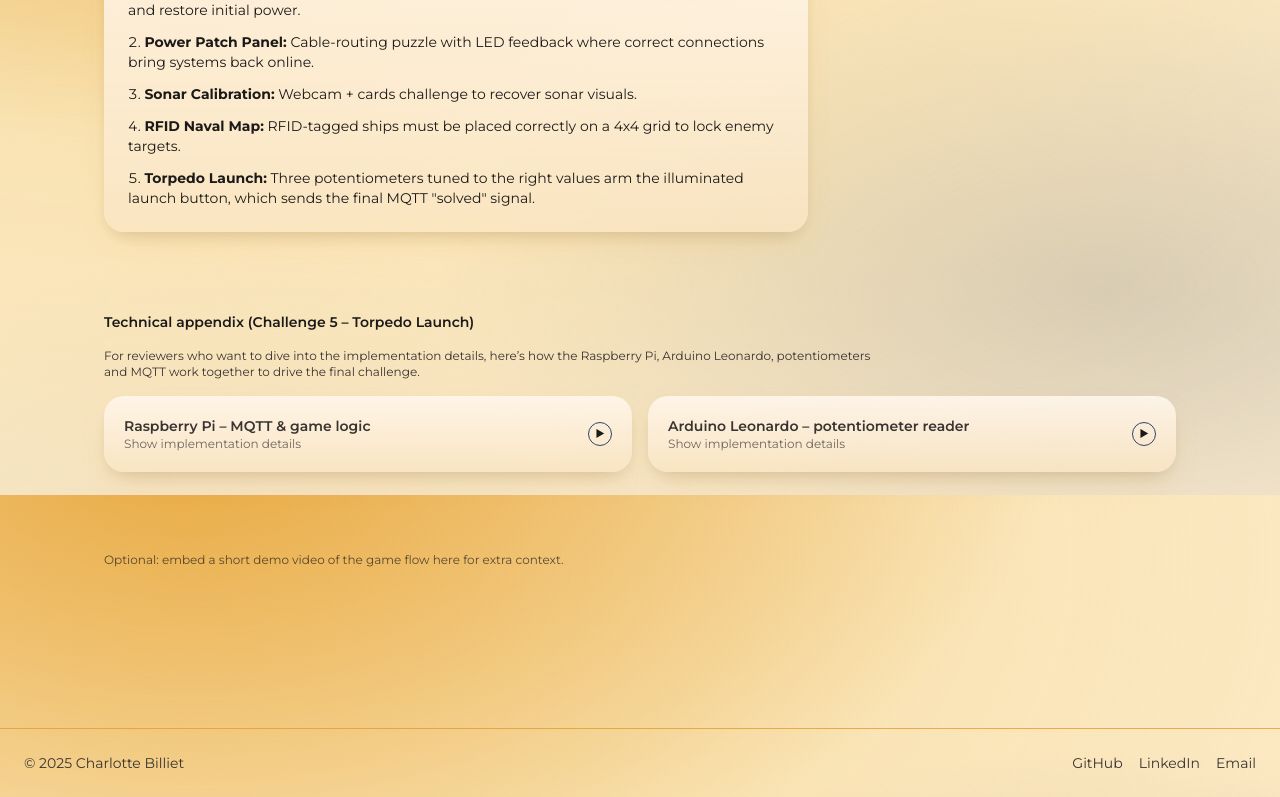
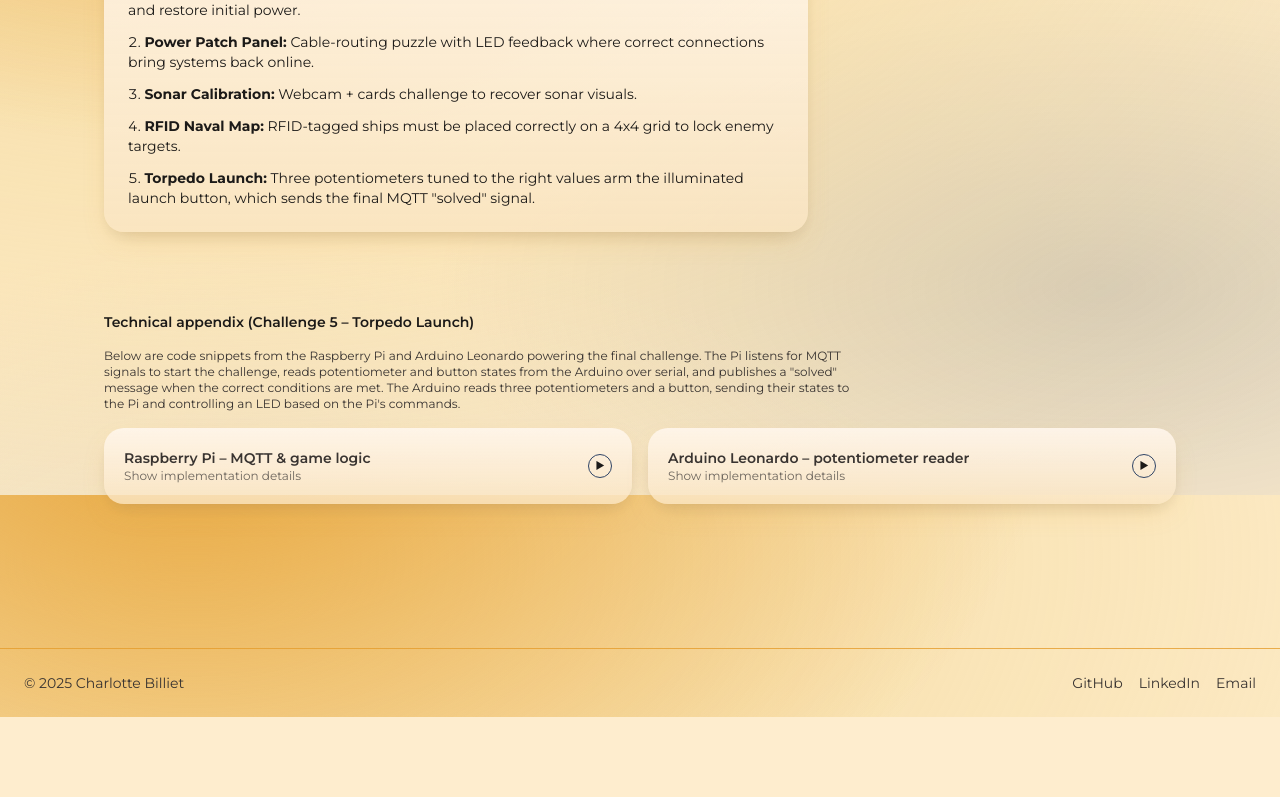
Before and after one commit to CharlotteB25/Portfolio, a Next.js app: page /projects/wot in a window 1280 px wide. Shown: the part 1905-2702 px from the top of the page. After the commit the page ends 2622 px from the top, so only its background shows below. Built offline with nearby package versions, Linux system fonts and the light colour scheme; a web font is replaced by a local one.

Commit message:
text edits

```diff
--- a/app/contact/page.tsx
+++ b/app/contact/page.tsx
@@ -5,7 +5,7 @@ export const metadata = {
 export default function ContactPage() {
   return (
     <section className="section py-12 space-y-10">
-      {/* Header (matches Projects/Home style) */}
+      {/* Header same on all major pages */}
       <div className="flex flex-col items-center text-center gap-4">
         <h1 className="title text-[clamp(2.25rem,6vw,3.5rem)] leading-tight text-ink-700">
           Let’s make something together.
@@ -55,15 +55,6 @@ export default function ContactPage() {
               GitHub
             </a>
           </div>
-
-          {/* Divider */}
-          <hr className="w-2/3 border-marigold/30" />
-
-          {/* Quote (well-known, clean) */}
-          <p className="text-sm text-pearl-900 italic">
-            "You can't use up creativity. The more you use, the more you have."
-            — Maya Angelou
-          </p>
         </div>
       </div>
     </section>
--- a/app/page.tsx
+++ b/app/page.tsx
@@ -13,7 +13,7 @@ export default function Home() {
   useEffect(() => {
     const interval = setInterval(
       () => setIndex((i) => (i + 1) % words.length),
-      2500
+      2500,
     );
     return () => clearInterval(interval);
   }, []);
@@ -165,10 +165,10 @@ export default function Home() {
                 i === 0
                   ? "lg:col-span-7"
                   : i === 1
-                  ? "lg:col-span-5"
-                  : i === 2
-                  ? "lg:col-span-5"
-                  : "lg:col-span-7"
+                    ? "lg:col-span-5"
+                    : i === 2
+                      ? "lg:col-span-5"
+                      : "lg:col-span-7"
               }
             >
               <div className="rounded-2xl overflow-hidden border-marigold">
@@ -303,6 +303,19 @@ export default function Home() {
                   <span className="absolute -left-4 top-1.5 h-2.5 w-2.5 rounded-full bg-marigold" />
                   <div className="text-sm">
                     <div className="font-semibold text-ink-700 mb-1">
+                      Content Creator • Leie Auto's
+                    </div>
+                    <div className="text-marigold">Dec 2025 - Present</div>
+                    <p className="text-ink-900 mt-1">
+                      Creating engaging social media content to enhance brand
+                      presence and connect with the audience.
+                    </p>
+                  </div>
+                </li>
+                <li className="relative">
+                  <span className="absolute -left-4 top-1.5 h-2.5 w-2.5 rounded-full bg-marigold" />
+                  <div className="text-sm">
+                    <div className="font-semibold text-ink-700 mb-1">
                       Web Development Intern • Dirty Roots (Ecommerce)
                     </div>
                     <div className="text-marigold">
@@ -343,19 +356,6 @@ export default function Home() {
                     </p>
                   </div>
                 </li>
-                <li className="relative">
-                  <span className="absolute -left-4 top-1.5 h-2.5 w-2.5 rounded-full bg-marigold" />
-                  <div className="text-sm">
-                    <div className="font-semibold text-ink-700 mb-1">
-                      Content Creator • Leie Auto's
-                    </div>
-                    <div className="text-marigold">Dec 2025 - Present</div>
-                    <p className="text-ink-900 mt-1">
-                      Creating engaging social media content to enhance brand
-                      presence and connect with the audience.
-                    </p>
-                  </div>
-                </li>
               </ol>
             </div>
           </div>
--- a/app/projects/hobbyhelper/page.tsx
+++ b/app/projects/hobbyhelper/page.tsx
@@ -122,7 +122,7 @@ export default function HobbyHelperDetail() {
               <a
                 href={EXPO_URL}
                 className={cx(
-                  "btn btn-primary inline-flex items-center rounded-xl px-4 py-2 text-sm font-semibold gap-2"
+                  "btn btn-primary inline-flex items-center rounded-xl px-4 py-2 text-sm font-semibold gap-2",
                 )}
               >
                 Open in Expo Go
@@ -323,8 +323,7 @@ export default function HobbyHelperDetail() {
       <footer className="section pb-24 text-xs opacity-70">
         <p>
           Built as my final bachelor project in Grafische &amp; Digitale Media –
-          New Media Development. I’m happy to walk through the research and
-          prototype live during a portfolio review.
+          New Media Development.
         </p>
       </footer>
     </main>
--- a/app/projects/wot/page.tsx
+++ b/app/projects/wot/page.tsx
@@ -2,11 +2,11 @@
 
 import React, { useEffect, useMemo, useRef, useState } from "react";
 
-// ------------ Utilities ------------
+// conditional class names helper
 const cx = (...classes: Array<string | false | undefined | null>) =>
   classes.filter(Boolean).join(" ");
 
-// ------------ CodeSnippet ------------
+// code snippet with copy button and label
 function CodeSnippet({
   code,
   language = "ts",
@@ -53,7 +53,7 @@ function CodeSnippet({
           onClick={copy}
           className={cx(
             "btn btn-primary rounded-xl px-3 py-1 text-xs font-semibold",
-            copied && "opacity-90"
+            copied && "opacity-90",
           )}
           aria-live="polite"
         >
@@ -70,7 +70,7 @@ function CodeSnippet({
   );
 }
 
-// ------------ Collapsible Code Wrapper ------------
+// collapsible code section with title and copyable code snippet inside
 function CollapsibleCode({
   title,
   code,
@@ -102,7 +102,7 @@ function CollapsibleCode({
         <span
           className={cx(
             "ml-3 inline-flex h-6 w-6 items-center justify-center rounded-full border border-blood text-[10px] transition-transform",
-            open ? "rotate-90" : ""
+            open ? "rotate-90" : "",
           )}
         >
           ▶
@@ -117,7 +117,7 @@ function CollapsibleCode({
   );
 }
 
-// ------------ Lightbox ------------
+// popup lightbox for images, want to edit to have them centered when clicked on
 function Lightbox({
   src,
   alt,
@@ -160,7 +160,7 @@ function Lightbox({
   );
 }
 
-// ------------ Gallery ------------
+// images with lightbox on click
 function Gallery({
   images,
 }: {
@@ -197,14 +197,14 @@ function Gallery({
   );
 }
 
-// ------------ Badge ------------
+// Not in use
 const Badge = ({ children }: { children: React.ReactNode }) => (
   <span className="inline-flex items-center rounded-full px-3 py-1 text-xs font-medium mr-2 mb-2 text-police bg-paper/70">
     {children}
   </span>
 );
 
-// ------------ JSON-LD ------------
+// JSON-LD structured data for SEO and rich results, currently not in use but want to add to have better search visibility for project pages. Need to add to main page component and pass in relevant data (title, description, highlights) to be rendered as a script tag in the head.
 function JsonLd({ data }: { data: Record<string, any> }) {
   const json = useMemo(() => JSON.stringify(data), [data]);
   return (
@@ -215,7 +215,7 @@ function JsonLd({ data }: { data: Record<string, any> }) {
   );
 }
 
-// ------------ Main Page ------------
+// content
 export default function ProjectDetailWOT() {
   const project = {
     title: "Operation Neptune – IoT Escape Game",
@@ -266,6 +266,7 @@ export default function ProjectDetailWOT() {
       alt: "Torpedo launch box with three potentiometers",
     },
   ];
+  //code snippet in collapsible section
 
   const sampleSnippet = `# Raspberry Pi MQTT logic for Challenge 5 (Torpedo Launch)
 import time
@@ -436,12 +437,12 @@ void loop() {
     creator: { "@type": "Person", name: "Charlotte Billiet" },
     about: highlights,
   };
-
+  //visual layout
   return (
     <main className="min-h-screen">
+      {/*SEO search helper hook*/}
       <JsonLd data={jsonLd} />
 
-      {/* Hero */}
       <section className="section pt-16 pb-10 md:pt-24 md:pb-14">
         <a
           href="/projects"
@@ -486,7 +487,7 @@ void loop() {
       <section className="section grid md:grid-cols-3 gap-8 pb-20">
         {/* Left column */}
         <div className="md:col-span-2 space-y-8">
-          {/* Gallery */}
+          {/* images */}
           <div>
             <h2 className="text-xl font-bold mb-3">Gallery</h2>
             <p className="text-sm mb-4 text-ink-700">
@@ -495,7 +496,7 @@ void loop() {
             <Gallery images={images} />
           </div>
 
-          {/* Problem / Solution */}
+          {/* card section */}
           <div className="wave-card p-6">
             <h3 className="text-lg font-semibold">Problem → Solution</h3>
             <div className="mt-4 space-y-4 text-sm leading-relaxed text-ink">
@@ -525,7 +526,7 @@ void loop() {
             </div>
           </div>
 
-          {/* What I learned */}
+          {/* What I learned card section */}
           <div className="wave-card p-6">
             <h3 className="text-lg font-semibold">What I learned</h3>
             <ul className="mt-4 grid gap-2 text-sm list-disc pl-5 text-ink">
@@ -560,7 +561,7 @@ void loop() {
             </ul>
           </div>
 
-          {/* Challenge overview */}
+          {/* Challenge overview card section */}
           <div className="wave-card p-6">
             <h3 className="text-lg font-semibold">Challenge structure</h3>
             <ol className="mt-4 space-y-3 text-sm text-ink list-decimal list-inside">
@@ -593,7 +594,7 @@ void loop() {
 
         {/* Right column */}
         <aside className="md:col-span-1 space-y-8">
-          {/* Quick facts */}
+          {/* Quick facts tags */}
           <div className="wave-card p-6 text-sm text-ink">
             <h3 className="font-semibold mb-4">Quick facts</h3>
             <dl className="grid grid-cols-3 gap-2">
@@ -618,7 +619,7 @@ void loop() {
             </dl>
           </div>
 
-          {/* My contributions */}
+          {/* My contributions card section */}
           <div className="wave-card p-6 text-sm text-ink">
             <h3 className="font-semibold mb-2">My contributions</h3>
             <ul className="list-disc pl-5 mt-2 space-y-2">
@@ -665,9 +666,13 @@ void loop() {
           Technical appendix (Challenge 5 – Torpedo Launch)
         </h2>
         <p className="text-xs text-ink-700 max-w-3xl">
-          For reviewers who want to dive into the implementation details, here’s
-          how the Raspberry&nbsp;Pi, Arduino&nbsp;Leonardo, potentiometers and
-          MQTT work together to drive the final challenge.
+          Below are code snippets from the Raspberry Pi and Arduino Leonardo
+          powering the final challenge. The Pi listens for MQTT signals to start
+          the challenge, reads potentiometer and button states from the Arduino
+          over serial, and publishes a "solved" message when the correct
+          conditions are met. The Arduino reads three potentiometers and a
+          button, sending their states to the Pi and controlling an LED based on
+          the Pi's commands.
         </p>
         <div className="grid gap-4 md:grid-cols-2">
           <CollapsibleCode
@@ -682,14 +687,6 @@ void loop() {
           />
         </div>
       </section>
-
-      {/* Footer hint */}
-      <footer className="section pb-24 text-xs opacity-70">
-        <p>
-          Optional: embed a short demo video of the game flow here for extra
-          context.
-        </p>
-      </footer>
     </main>
   );
 }
```
